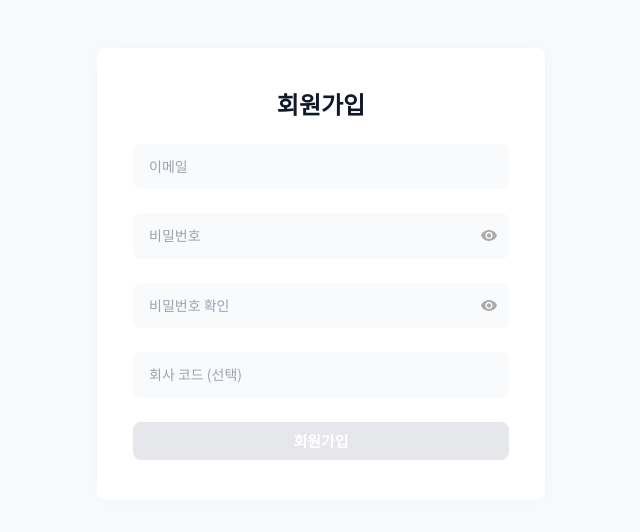
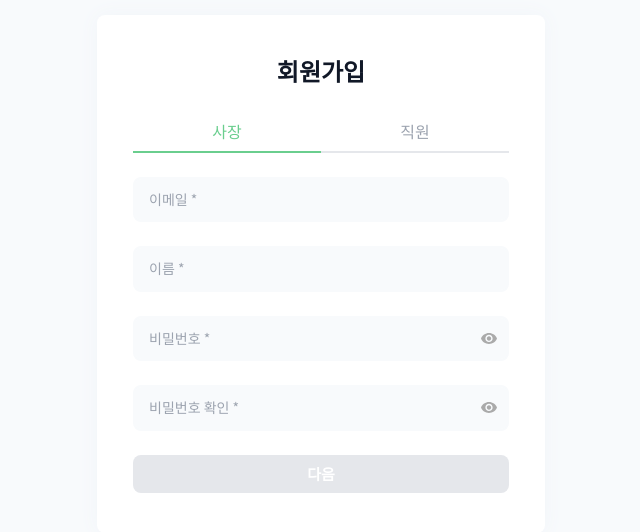
Before and after one commit to TradeCenterProject/FE_TradeCenter, a Next.js app: page /join in a window 1280 px wide. Shown: the part 126-658 px from the top of the page, without its empty margins (319-959 px from the left). Built offline with nearby package versions, Linux system fonts and the light colour scheme.

Commit message:
Feat: 사장, 직원 회원가입 폼 분류
사장 회원가입에 회사 이름 작성하도록 추가

```diff
--- /dev/null
+++ b/components/join/JoinForm/AccountFormContent.tsx
@@ -0,0 +1,120 @@
+import { MouseEvent, Dispatch, SetStateAction } from "react";
+import type {
+  FieldErrors,
+  UseFormRegister,
+  UseFormReset,
+} from "react-hook-form";
+
+import Input from "@components/common/LoginInput";
+import Tab from "@components/join/Tab";
+
+import { ERROR_MESSAGE } from "@constants/account";
+import { Position, UserFormType } from "@typings/account";
+
+interface AccountFormContentProps {
+  fields: UserFormType;
+  errors: FieldErrors<UserFormType>;
+  position: string;
+  register: UseFormRegister<UserFormType>;
+  reset: UseFormReset<UserFormType>;
+  setPosition: Dispatch<SetStateAction<string>>;
+}
+
+const regExp = {
+  email:
+    /^[0-9a-zA-Z]([-_.]?[0-9a-zA-Z])*@[0-9a-zA-Z]([-_.]?[0-9a-zA-Z])*.[a-zA-Z]{2,3}$/i,
+  password: /^(?=.*[A-Za-z])(?=.*\d)(?=.*[@!%*#?&])[A-Za-z\d@!%*#?&]{8,20}$/,
+};
+
+const AccountFormContent = ({
+  fields,
+  errors,
+  position,
+  register,
+  reset,
+  setPosition,
+}: AccountFormContentProps) => {
+  const { email, name, password, passwordCheck, companyCode } = fields;
+
+  const changeTab = (e: MouseEvent<HTMLButtonElement>) => {
+    setPosition(e.currentTarget.id);
+    reset();
+  };
+
+  return (
+    <div className="space-y-6">
+      <h2 className="text-center text-2xl font-bold">회원가입</h2>
+      <div>
+        <Tab
+          value="사장"
+          isActive={position === "사장"}
+          handleClick={changeTab}
+        />
+        <Tab
+          value="직원"
+          isActive={position === "직원"}
+          handleClick={changeTab}
+        />
+      </div>
+      <Input
+        type="email"
+        placeholder="이메일 *"
+        value={email}
+        register={register("email", {
+          required: true,
+          pattern: {
+            value: regExp.email,
+            message: ERROR_MESSAGE.EMAIL,
+          },
+        })}
+        error={errors?.email?.message}
+      />
+      <Input
+        type="text"
+        placeholder="이름 *"
+        value={name}
+        register={register("name", {
+          required: true,
+        })}
+        error={errors?.name?.message}
+      />
+      <Input
+        type="password"
+        placeholder="비밀번호 *"
+        value={password}
+        register={register("password", {
+          required: true,
+          pattern: {
+            value: regExp.password,
+            message: ERROR_MESSAGE.PASSWORD,
+          },
+        })}
+        error={errors?.password?.message}
+      />
+      <Input
+        type="password"
+        placeholder="비밀번호 확인 *"
+        value={passwordCheck || ""}
+        register={register("passwordCheck", {
+          required: true,
+          validate: (value, formValues) =>
+            value === formValues.password || ERROR_MESSAGE.PASSWORD_CHECK,
+        })}
+        error={errors?.passwordCheck?.message}
+      />
+      {position == "직원" && (
+        <Input
+          type="text"
+          placeholder="회사 코드 *"
+          value={companyCode || ""}
+          register={register("companyCode", {
+            required: true,
+          })}
+          error={errors?.companyCode?.message}
+        />
+      )}
+    </div>
+  );
+};
+
+export default AccountFormContent;
--- /dev/null
+++ b/components/join/JoinForm/CompanyFormContent.tsx
@@ -0,0 +1,42 @@
+import type { FieldErrors, UseFormRegister } from "react-hook-form";
+
+import Input from "@components/common/LoginInput";
+import { UserFormType } from "@typings/account";
+
+import BackArrowIcon from "@public/images/back_arrow_icon.svg";
+
+interface CompanyFormContentProps {
+  fields: UserFormType;
+  errors: FieldErrors<UserFormType>;
+  register: UseFormRegister<UserFormType>;
+  goBack: () => void;
+}
+
+const CompanyFormContent = ({
+  fields,
+  errors,
+  register,
+  goBack,
+}: CompanyFormContentProps) => {
+  const { companyName } = fields;
+
+  return (
+    <div className="relative space-y-6">
+      <button className="absolute top-[-10px] left-[-10px]" onClick={goBack}>
+        <BackArrowIcon />
+      </button>
+      <h2 className="text-center text-2xl font-bold">회사 등록</h2>
+      <Input
+        type="text"
+        placeholder="회사명 *"
+        value={companyName || ""}
+        register={register("companyName", {
+          required: true,
+        })}
+        error={errors?.companyName?.message}
+      />
+    </div>
+  );
+};
+
+export default CompanyFormContent;
--- /dev/null
+++ b/components/join/JoinForm/index.tsx
@@ -0,0 +1,68 @@
+import { useState } from "react";
+import { useForm } from "react-hook-form";
+import { FormType, Position } from "@typings/account";
+
+import AccountFormContent from "./AccountFormContent";
+import FormButton from "@components/common/FormButton";
+import CompanyFormContent from "./CompanyFormContent";
+
+const JoinFormContent = () => {
+  const [position, setPosition] = useState<Position>("사장");
+  const [formType, setFormType] = useState<FormType>("account");
+  const { register, formState, handleSubmit, watch, reset } = useForm({
+    defaultValues: {
+      email: "",
+      name: "",
+      password: "",
+    },
+    mode: "all",
+  });
+  const { errors, isValid, isSubmitting } = formState;
+  const fields = watch();
+
+  const goAccountForm = () => setFormType("account");
+
+  const onValid = () => {
+    if (position === "사장" && formType === "account")
+      return setFormType("company");
+
+    doSignUp();
+  };
+
+  const doSignUp = () => {
+    if (isSubmitting) return;
+  };
+
+  return (
+    <form
+      className="flex w-full flex-col space-y-6"
+      onSubmit={handleSubmit(onValid)}
+    >
+      {formType === "account" ? (
+        <AccountFormContent
+          fields={fields}
+          errors={errors}
+          position={position}
+          reset={reset}
+          register={register}
+          setPosition={setPosition}
+        />
+      ) : (
+        <CompanyFormContent
+          fields={fields}
+          errors={errors}
+          register={register}
+          goBack={goAccountForm}
+        />
+      )}
+      <FormButton
+        name={
+          position === "사장" && formType === "account" ? "다음" : "회원 가입"
+        }
+        disabled={!isValid}
+      />
+    </form>
+  );
+};
+
+export default JoinFormContent;
--- /dev/null
+++ b/components/join/Tab.tsx
@@ -0,0 +1,27 @@
+import { cls } from "@utils/styles";
+import { ReactNode, MouseEvent } from "react";
+
+interface TabProps {
+  isActive: boolean;
+  value: string;
+  handleClick: (e: MouseEvent<HTMLButtonElement>) => void;
+}
+
+const Tab = ({ isActive, value, handleClick }: TabProps) => {
+  return (
+    <button
+      id={value}
+      className={cls(
+        "w-1/2 border-b-2 p-2",
+        isActive
+          ? "border-primary text-primary"
+          : "border-gray-200 text-gray-400"
+      )}
+      onClick={handleClick}
+    >
+      {value}
+    </button>
+  );
+};
+
+export default Tab;
--- a/constants/account.ts
+++ b/constants/account.ts
@@ -3,7 +3,7 @@ interface ErrorMessageType {
 }
 
 export const ERROR_MESSAGE: ErrorMessageType = {
-  email: "이메일 형식이 올바르지 않습니다.",
-  password: "영문자, 숫자, 특수문자 조합의 8~20자리를 사용해야 합니다.",
-  passwordCheck: "비밀번호가 일치하지 않습니다.",
+  EMAIL: "이메일 형식이 올바르지 않습니다.",
+  PASSWORD: "영문자, 숫자, 특수문자 조합의 8~20자리를 사용해야 합니다.",
+  PASSWORD_CHECK: "비밀번호가 일치하지 않습니다.",
 };
--- a/pages/join.tsx
+++ b/pages/join.tsx
@@ -1,89 +1,11 @@
-import { useForm } from "react-hook-form";
-
 import Card from "@components/common/Card";
-import FormButton from "@components/common/FormButton";
-import Input from "@components/common/LoginInput";
-import { ERROR_MESSAGE } from "@constants/account";
-
-const regExp = {
-  email:
-    /^[0-9a-zA-Z]([-_.]?[0-9a-zA-Z])*@[0-9a-zA-Z]([-_.]?[0-9a-zA-Z])*.[a-zA-Z]{2,3}$/i,
-  password: /^(?=.*[A-Za-z])(?=.*\d)(?=.*[@!%*#?&])[A-Za-z\d@!%*#?&]{8,20}$/,
-};
+import JoinForm from "@components/join/JoinForm";
 
 const JoinPage = () => {
-  const { register, formState, handleSubmit, watch } = useForm({
-    defaultValues: {
-      email: "",
-      password: "",
-      passwordCheck: "",
-      companyCode: "",
-    },
-    mode: "all",
-  });
-  const { errors, dirtyFields, isValid, isSubmitting } = formState;
-  const { email, password, passwordCheck, companyCode } = watch();
-  const isAllDirty =
-    dirtyFields.email && dirtyFields.password && dirtyFields.passwordCheck;
-
-  const doSignUp = () => {
-    if (isSubmitting) return;
-    // sign up code
-  };
-
   return (
     <div className="flex h-screen items-center justify-center bg-slate-50 py-20">
       <Card>
-        <form
-          className="flex w-full flex-col space-y-6"
-          onSubmit={handleSubmit(doSignUp)}
-        >
-          <h2 className="text-center text-2xl font-bold">회원가입</h2>
-          <Input
-            type="email"
-            placeholder="이메일"
-            value={email}
-            register={register("email", {
-              required: true,
-              pattern: {
-                value: regExp.email,
-                message: ERROR_MESSAGE.email,
-              },
-            })}
-            error={errors?.email?.message}
-          />
-          <Input
-            type="password"
-            placeholder="비밀번호"
-            value={password}
-            register={register("password", {
-              required: true,
-              pattern: {
-                value: regExp.password,
-                message: ERROR_MESSAGE.password,
-              },
-            })}
-            error={errors?.password?.message}
-          />
-          <Input
-            type="password"
-            placeholder="비밀번호 확인"
-            value={passwordCheck}
-            register={register("passwordCheck", {
-              required: true,
-              validate: (value, formValues) =>
-                value === formValues.password || ERROR_MESSAGE.passwordCheck,
-            })}
-            error={errors?.passwordCheck?.message}
-          />
-          <Input
-            type="text"
-            placeholder="회사 코드 (선택)"
-            value={companyCode}
-            register={register("companyCode")}
-          />
-          <FormButton name="회원가입" disabled={!isValid || !isAllDirty} />
-        </form>
+        <JoinForm />
       </Card>
     </div>
   );
--- a/typings/account.ts
+++ b/typings/account.ts
@@ -1,7 +1,11 @@
 export interface UserFormType {
   email: string;
+  name: string;
   password: string;
   passwordCheck?: string;
   companyCode?: string;
-  [key: string]: string | undefined;
+  companyName?: string;
 }
+
+export type Position = "사장" | "직원" | string;
+export type FormType = "account" | "company";
```
Also changed, not shown: public/images/back_arrow_icon.svg (added).
